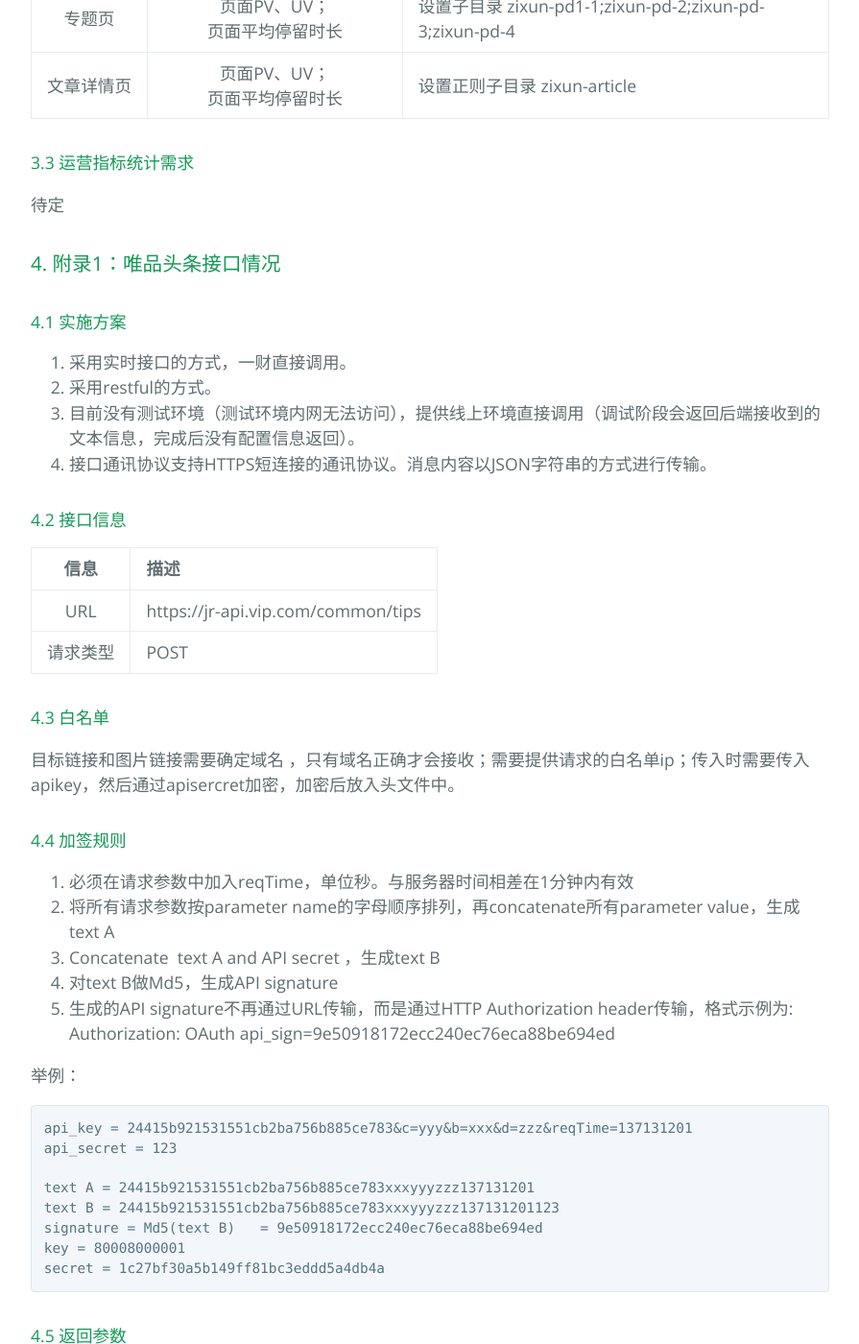
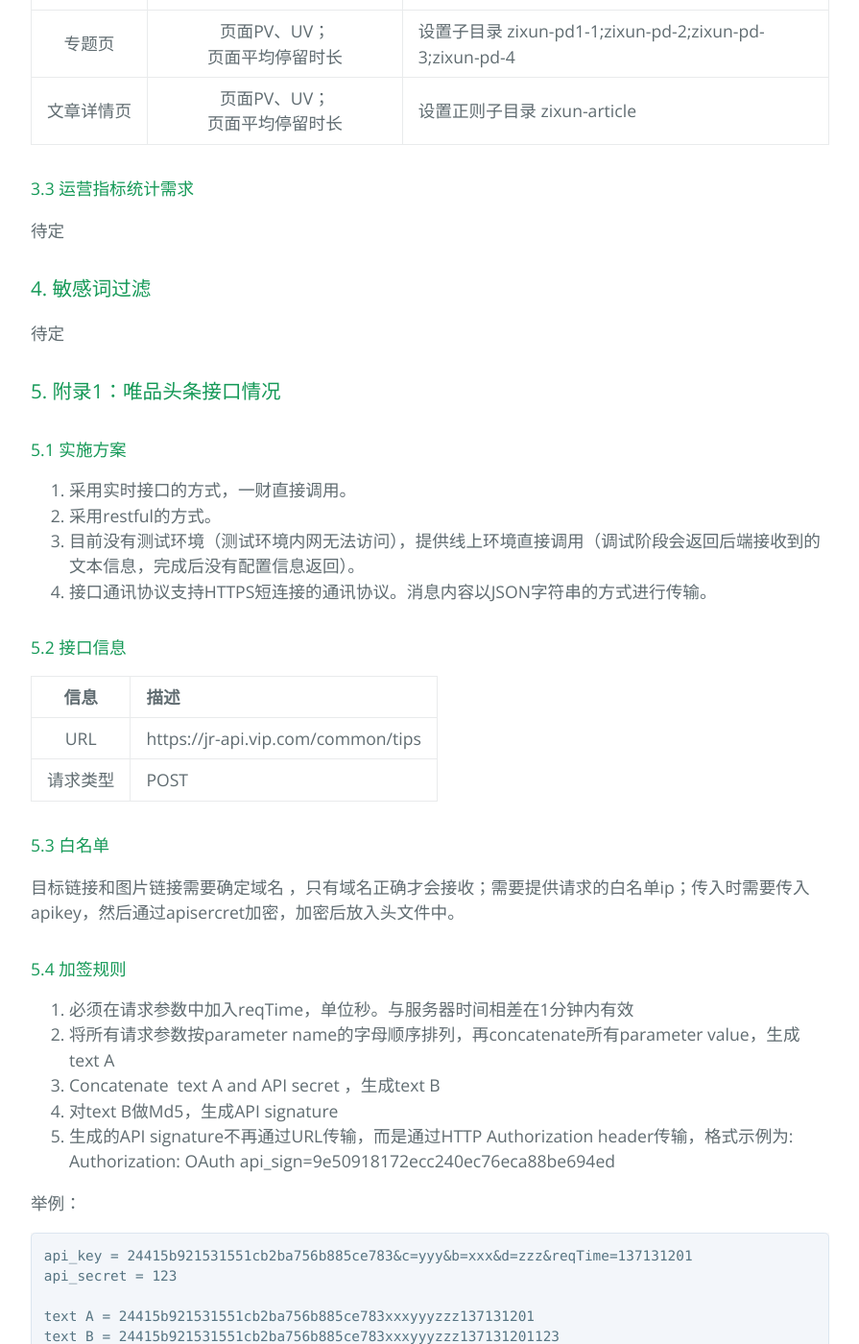
Before and after one commit to Littletreeeeee/prd-invest, a Jekyll site: the page built from documents/prd_invest_absovalue_vipshop.md, in a window 1280 px wide and 1400 px high, scrolled down 7047 px. Shown: the whole window at 96% size, without its empty margins (192-1087 px from the left). Built offline with Jekyll 4.4.1, drawn with Linux system fonts in a browser that asks for light colours; the repository's description, which GitHub fills in, is left out; some of the changed text lies outside the part shown.

Commit message:
edit prd

````diff
--- a/documents/prd_invest_absovalue_vipshop.md
+++ b/documents/prd_invest_absovalue_vipshop.md
@@ -17,7 +17,8 @@ layout: default
   * [3.1 统计工具](#31-统计工具)
   * [3.2 产品指标统计需求](#32-产品指标统计需求)
   * [3.3 运营指标统计需求](#33-运营指标统计需求)
-* [4. 附录1：唯品头条接口情况](#4-附录1唯品头条接口情况)
+* [4. 敏感词过滤](#4-敏感词过滤)
+* [5. 附录1：唯品头条接口情况](#4-附录1唯品头条接口情况)
 
 ### 1. 首页头条推送
 
@@ -152,25 +153,30 @@ H5资讯页分三个页面：首页、专题页、资讯详情页。
 
 待定
 
-### 4. 附录1：唯品头条接口情况
+### 4. 敏感词过滤
 
-#### 4.1 实施方案
+待定
+
+
+### 5. 附录1：唯品头条接口情况
+
+#### 5.1 实施方案
 1. 采用实时接口的方式，一财直接调用。
 2. 采用restful的方式。
 3. 目前没有测试环境（测试环境内网无法访问），提供线上环境直接调用（调试阶段会返回后端接收到的文本信息，完成后没有配置信息返回）。
 4. 接口通讯协议支持HTTPS短连接的通讯协议。消息内容以JSON字符串的方式进行传输。
 
-#### 4.2 接口信息
+#### 5.2 接口信息
 
 |信息|描述|
 |:---:| :----------- |
 |URL| https://jr-api.vip.com/common/tips |
 |请求类型|POST|
 
-#### 4.3 白名单
+#### 5.3 白名单
 目标链接和图片链接需要确定域名 ，只有域名正确才会接收；需要提供请求的白名单ip；传入时需要传入apikey，然后通过apisercret加密，加密后放入头文件中。
 
-#### 4.4 加签规则
+#### 5.4 加签规则
 1. 必须在请求参数中加入reqTime，单位秒。与服务器时间相差在1分钟内有效
 2. 将所有请求参数按parameter name的字母顺序排列，再concatenate所有parameter value，生成text A
 3. Concatenate  text A and API secret ，生成text B
@@ -190,7 +196,7 @@ key = 80008000001
 secret = 1c27bf30a5b149ff81bc3eddd5a4db4a
 ```
 
-#### 4.5 返回参数
+#### 5.5 返回参数
 
 |参数名称|参数命名|类型|备注|可空|
 |:---:| :-----------: | :-----------: | :----------- |:-----------: |
````
